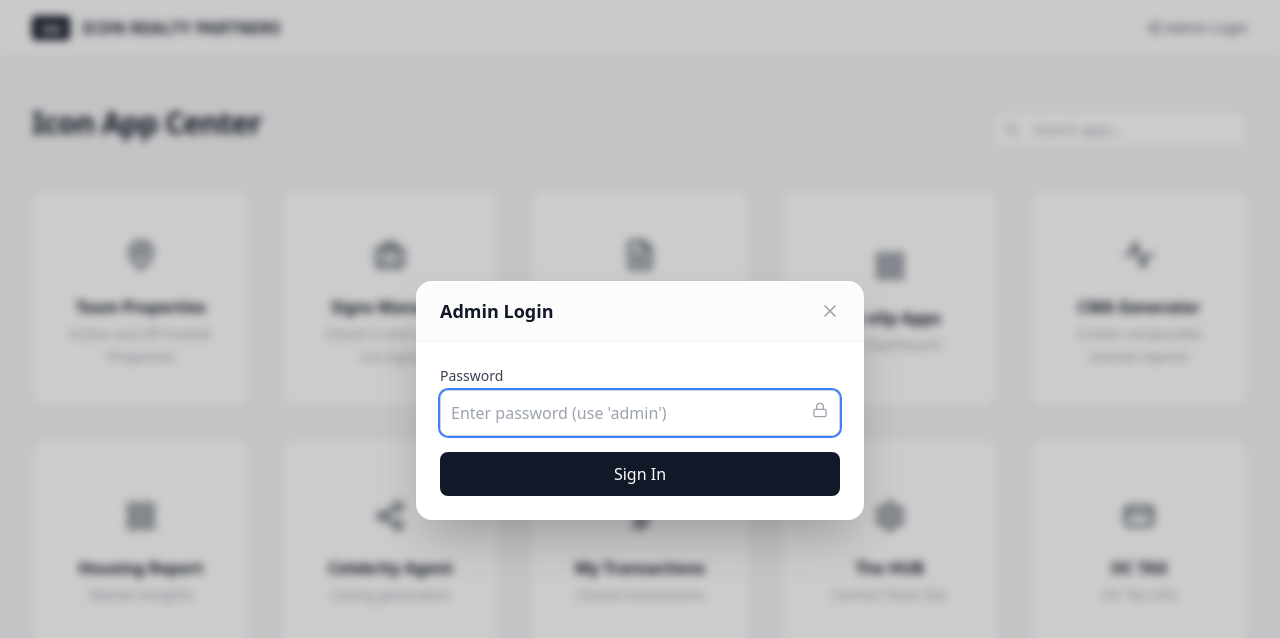
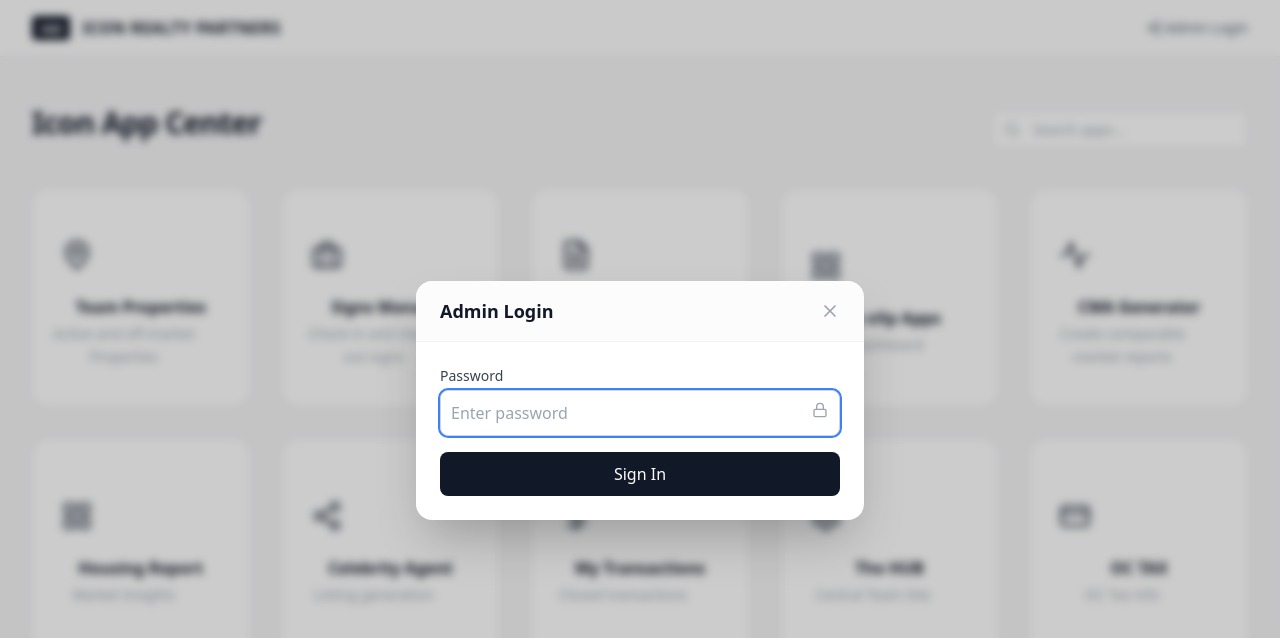
Before and after one commit to iconrealty/iconcenter, a React (Vite) app: page / in a window 1280 px wide. Both pictures are taken after a click on the button "Admin Login". Shown: the top 638 px of the page. Built offline with nearby package versions, Linux system fonts and the light colour scheme.

Commit message:
Update App.tsx

```diff
--- a/App.tsx
+++ b/App.tsx
@@ -99,7 +99,7 @@ const AppCard: React.FC<AppCardProps> = ({
           hover:shadow-lg hover:-translate-y-1
           active:bg-gray-900 active:border-gray-900 active:scale-95 active:shadow-none active:translate-y-0
           transition-all duration-200 ease-out active:duration-0
-          flex flex-col items-center justify-center text-center aspect-square
+          flex flex-col items-c justify-center text-center aspect-square
           group/card cursor-pointer select-none`}
       >
         <div className="mb-3 p-3 rounded-2xl text-gray-700 transition-all duration-200
@@ -198,7 +198,7 @@ const App = () => {
   // Handlers
   const handleLogin = (e: React.FormEvent) => {
     e.preventDefault();
-    if (loginPass === 'admin') { // Mock password
+    if (loginPass === 'icon') { // Mock password
       setUser({ name: 'Tim Manager', initials: 'TM', role: 'admin' });
       setIsLoginOpen(false);
       setLoginPass('');
@@ -364,7 +364,7 @@ const App = () => {
               <input
                 type="password"
                 className={`w-full p-2.5 border rounded-lg focus:ring-2 focus:ring-blue-500 focus:outline-none transition-colors ${loginError ? 'border-red-300 bg-red-50' : 'border-gray-300'}`}
-                placeholder="Enter password (use 'admin')"
+                placeholder="Enter password"
                 value={loginPass}
                 onChange={(e) => setLoginPass(e.target.value)}
                 autoFocus
```
